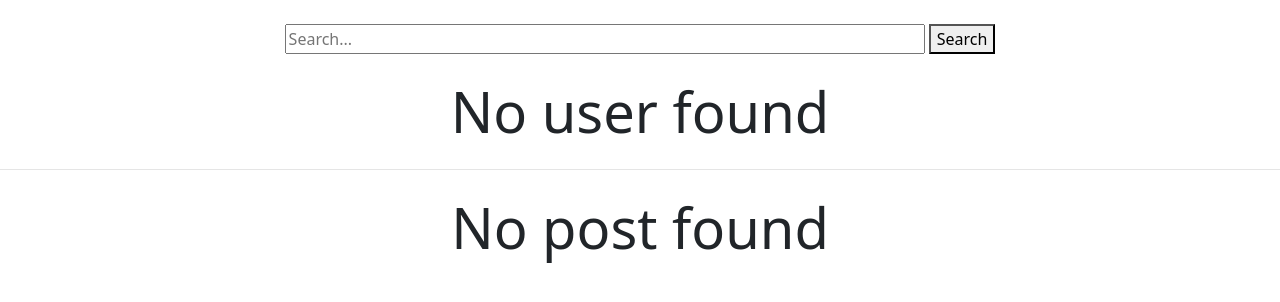
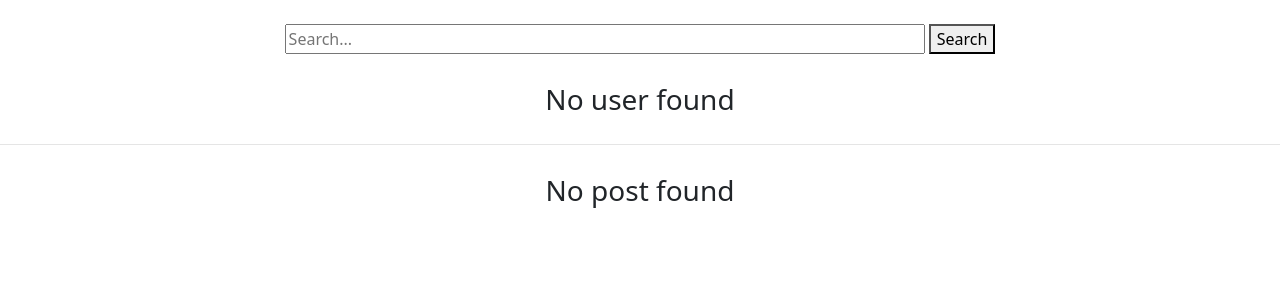
Before and after one commit to Rignchen/Php-blog, a PHP site: template templates/search.twig in a window 1280 px wide. Shown: the part 66-368 px from the top of the page. Run offline with PHP 8.4, Linux system fonts and the light colour scheme; the template is opened without the code that fills it, so the values that code supplies are empty; some libraries are stand-ins or nearby versions.

Commit message:
style: make not found text smaller on search page

```diff
--- a/templates/components/pageType/search/post_list.twig
+++ b/templates/components/pageType/search/post_list.twig
@@ -1,7 +1,5 @@
 {% if post_list|length == 0 %}
-    <div class="text-center">
-        <h1 class="display-4">No post found</h1>
-    </div>
+    <p class="text-center fs-3">No post found</p>
 {% else %}
     <ul class="list-unstyled">
         {% for item in post_list %}
--- a/templates/components/pageType/search/user_list.twig
+++ b/templates/components/pageType/search/user_list.twig
@@ -1,7 +1,5 @@
 {% if user_list|length == 0 %}
-    <div class="text-center">
-        <h1 class="display-4">No user found</h1>
-    </div>
+    <p class="text-center fs-3">No user found</p>
 {% else %}
     <span class="d-flex gap-3">
         {% for item in user_list %}
```
